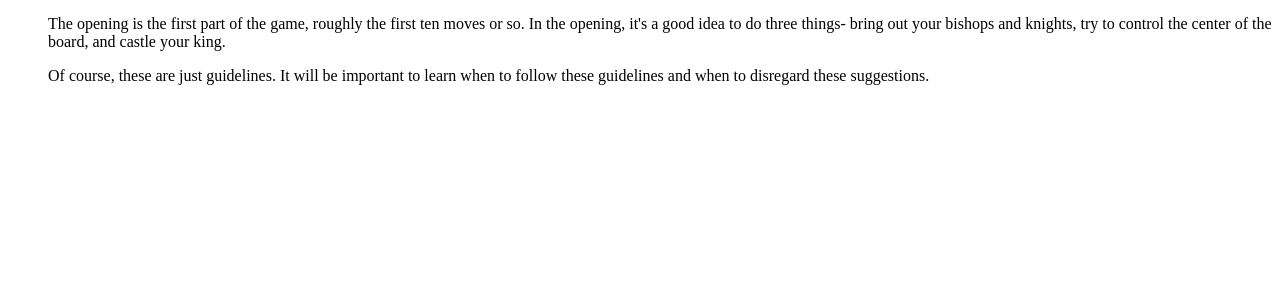
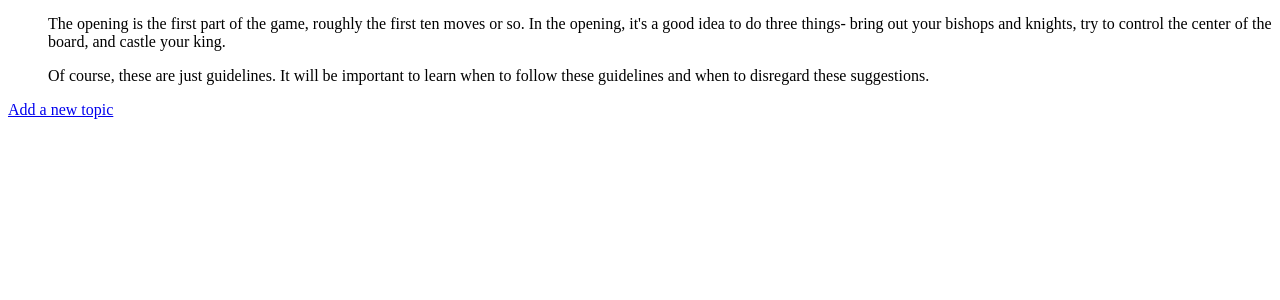
Before and after one commit to DavoDev-Hub/learning_log, a Django app: page /topics/1/ in a window 1280 px wide. Shown: the part 215-515 px from the top of the page. Run offline with Django 5.2, Linux system fonts and the light colour scheme; data comes from the database, SQL or seed files in the repository; parts of the project's set-up code (start-up, migrations or seed data) failed here and were passed over.

Commit message:
Agregar enlace para añadir un nuevo tema en la plantilla de detalles del tema

```diff
--- a/learning_logs/templates/learning_logs/topic.html
+++ b/learning_logs/templates/learning_logs/topic.html
@@ -13,4 +13,5 @@
     <li>There are no entries for this topic yet.</li>
     {% endfor %}
 </ul>
+<a href="{% url 'learning_logs:new_topic' %}">Add a new topic</a>
 {% endblock content %}
```
